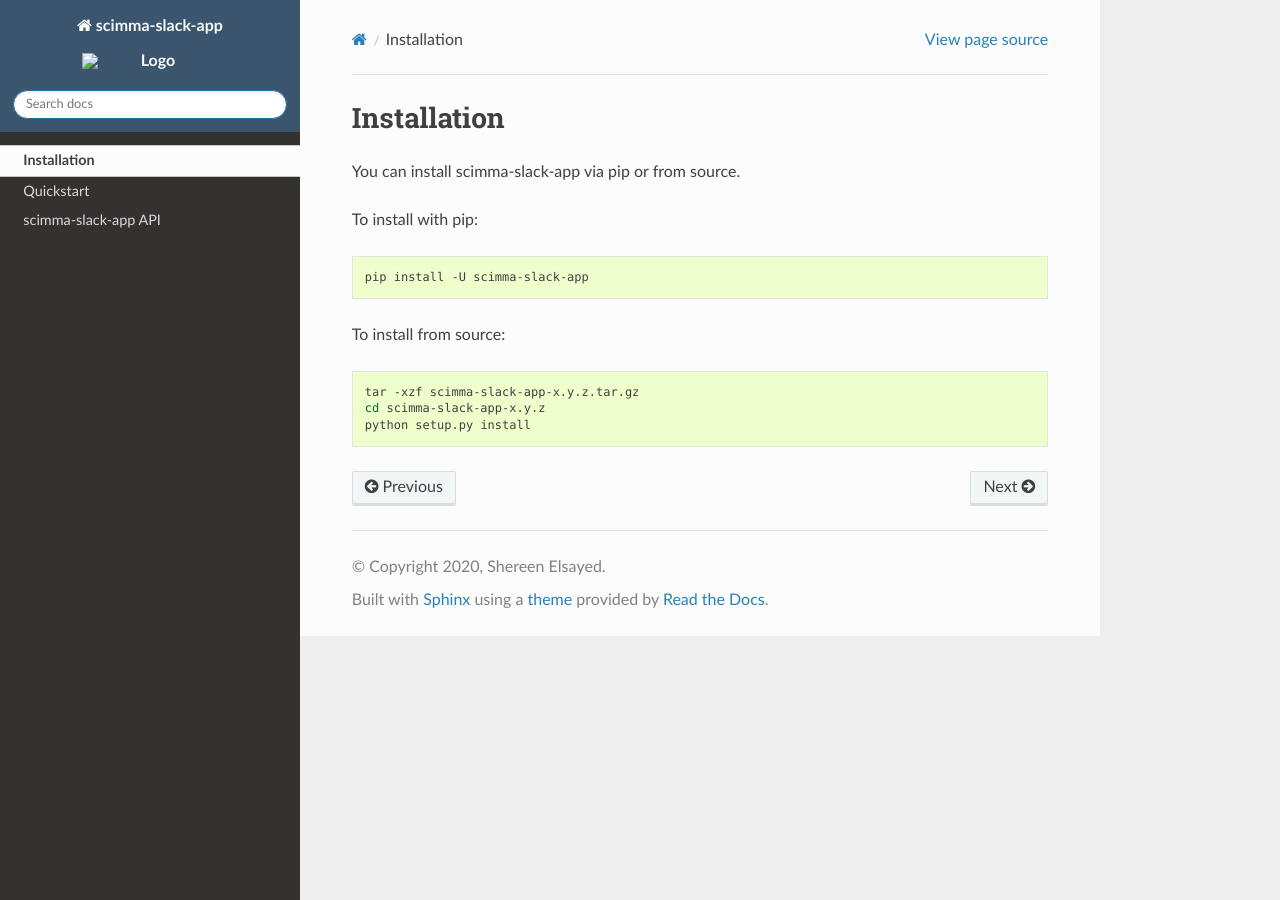
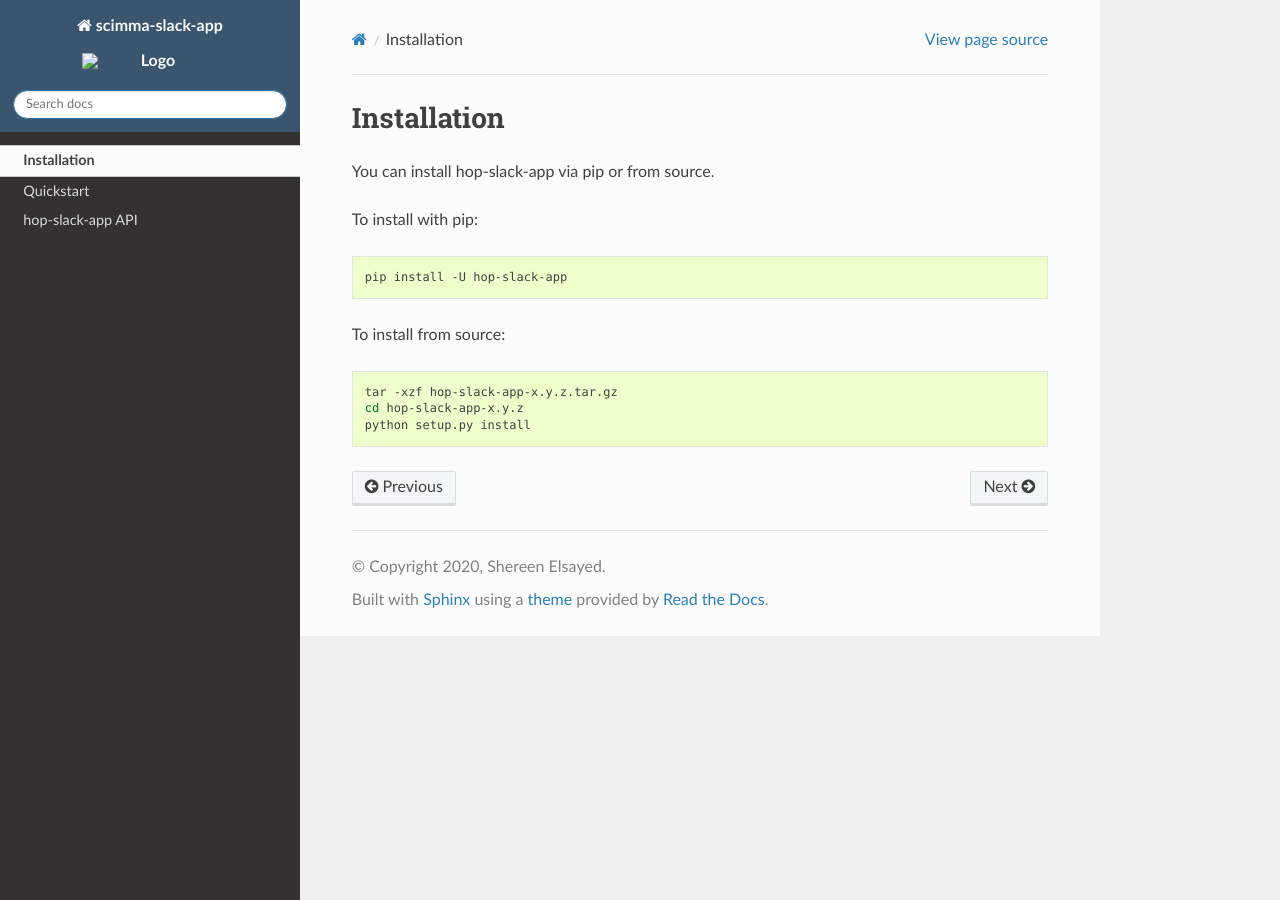
Before and after one commit to scimma/hop-slack-app, a Sphinx documentation site: the page built from doc/user/installation.rst, in a window 1280 px wide. Built offline with Sphinx 7.4.7 and the Read the Docs theme 2.0.0, drawn with Linux system fonts in a browser that asks for light colours.

Commit message:
Changing Scimma to hop

```diff
--- a/doc/api/api.rst
+++ b/doc/api/api.rst
@@ -1,6 +1,6 @@
 .. _api:
 
-scimma-slack-app API
+hop-slack-app API
 ##########################################
 
 .. toctree::
--- a/doc/api/slack_app.rst
+++ b/doc/api/slack_app.rst
@@ -3,5 +3,5 @@
 slack.slack_app
 ####################################
 
-.. automodule:: scimma.apps.slack.slack_app
+.. automodule:: hop.apps.slack.slack_app
     :members:
--- a/doc/conf.py
+++ b/doc/conf.py
@@ -120,4 +120,4 @@ if not on_rtd:  # only import and set the theme if we're building docs locally
 # -- Options for HTMLHelp output ---------------------------------------------
 
 # Output file base name for HTML help builder.
-htmlhelp_basename = 'scimma-clientdoc'
+htmlhelp_basename = 'hop-clientdoc'
--- a/doc/index.rst
+++ b/doc/index.rst
@@ -1,4 +1,4 @@
-scimma-slack-app documentation
+Hop-slack-app documentation
 ====================================================
 
 User's Guide
--- a/doc/user/installation.rst
+++ b/doc/user/installation.rst
@@ -5,18 +5,18 @@ Installation
 .. contents::
    :local:
 
-You can install scimma-slack-app via pip or from source.
+You can install hop-slack-app via pip or from source.
 
 To install with pip:
 
 .. code:: bash
 
-   pip install -U scimma-slack-app
+   pip install -U hop-slack-app
 
 To install from source:
 
 .. code:: bash
 
-    tar -xzf scimma-slack-app-x.y.z.tar.gz
-    cd scimma-slack-app-x.y.z
+    tar -xzf hop-slack-app-x.y.z.tar.gz
+    cd hop-slack-app-x.y.z
     python setup.py install
--- a/doc/user/quickstart.rst
+++ b/doc/user/quickstart.rst
@@ -7,7 +7,7 @@ Quickstart
 
 .. code:: python
 
-    from scimma.apps import slack
+    from hop.apps import slack
 
 
 This will do something.
--- a/requirements.txt
+++ b/requirements.txt
@@ -1 +1 @@
-scimma-app==0.0.4
+hop-app==0.0.4
--- a/setup.cfg
+++ b/setup.cfg
@@ -2,12 +2,12 @@
 test = pytest
 
 [tool:pytest]
-addopts = -v --cov=scimma.apps.slack.slack_app
+addopts = -v --cov=hop.apps.slack.slack_app
 
 [flake8]
 exclude =
     setup.py,
-    scimma/client/slack/_version.py,
+    hop/client/slack/_version.py,
     __pycache__,
     .eggs/,
     .git/,
```
Also changed, not shown: CHANGELOG.md (+4 -1 lines), README.md (+8 -8 lines), setup.py (+6 -6 lines), 3 other files.
